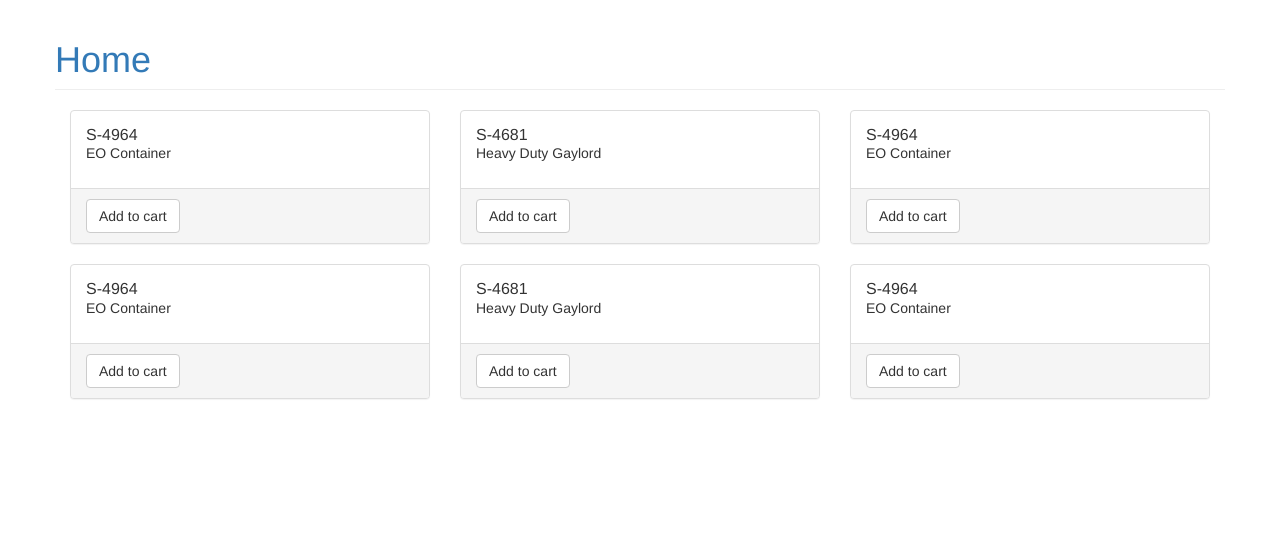
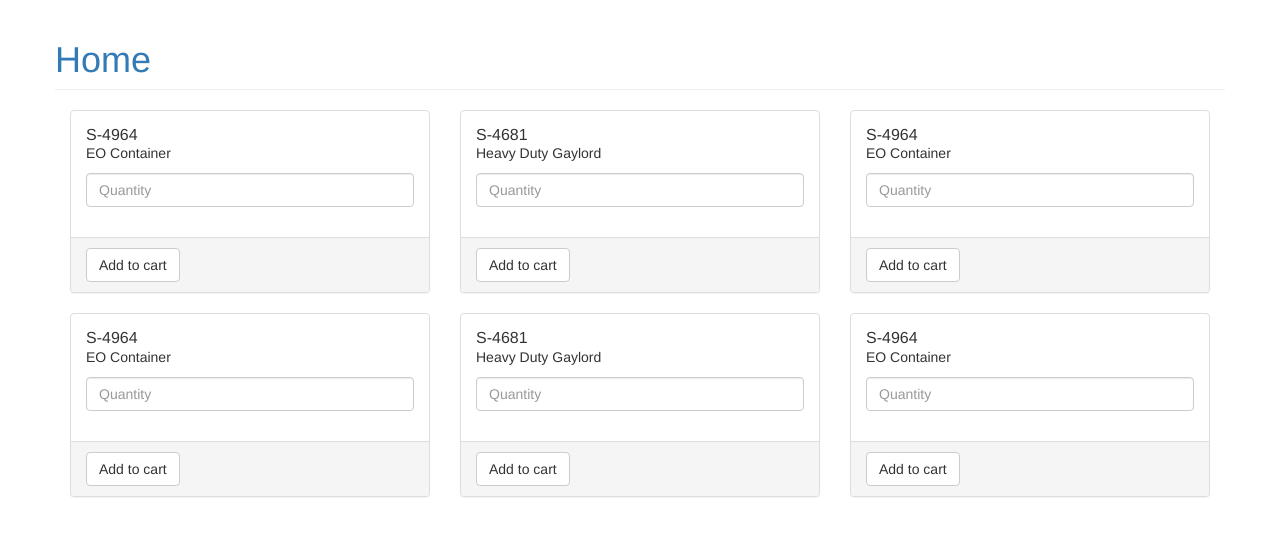
Before and after one commit to jkereako/jekyll-cart, a Jekyll site: the page built from index.html, in a window 1280 px wide. Shown: the top 536 px of the page. Built offline with Jekyll 4.4.1, drawn with Linux system fonts in a browser that asks for light colours; nearby versions of some CDN libraries; library files that are not in the unit come from our copies.

Commit message:
Add: quantity input field

```diff
--- a/index.html
+++ b/index.html
@@ -9,27 +9,32 @@ title: Home
 </header>
 
 <div class="container">
+  <form>
   {% for product in site.data.products %}
 
   {% cycle '<div class="row">', '', '' %}
 
   <div class="col-sm-4">
-    <div class="panel panel-default">
+    <div id="product-{{ product.identifier | slugify }}"class="panel panel-default">
       <div class="panel-body">
         <h3 class="panel-title">{{ product.identifier }}</h3>
         <p>
           {{ product.description }}
         </p>
+        <p>
+          <div class="form-group">
+            <input type="number" class="form-control" id="{{ product.identifier | slugify }}-quantity" placeholder="Quantity">
+          </div>
+        </p>
       </div>
       <div class="panel-footer">
         <div class="btn-group" role="group" aria-label="...">
-          <a class="btn btn-default" href="#">Add to cart</a>
+          <a id="add-{{ product.identifier | slugify }}" class="btn btn-default" href="#">Add to cart</a>
         </div>
       </div>
     </div>
   </div>
-
   {% cycle '', '', '</div>' %}
-
   {% endfor %}
+  </form>
 </div><!-- /.container -->
```
